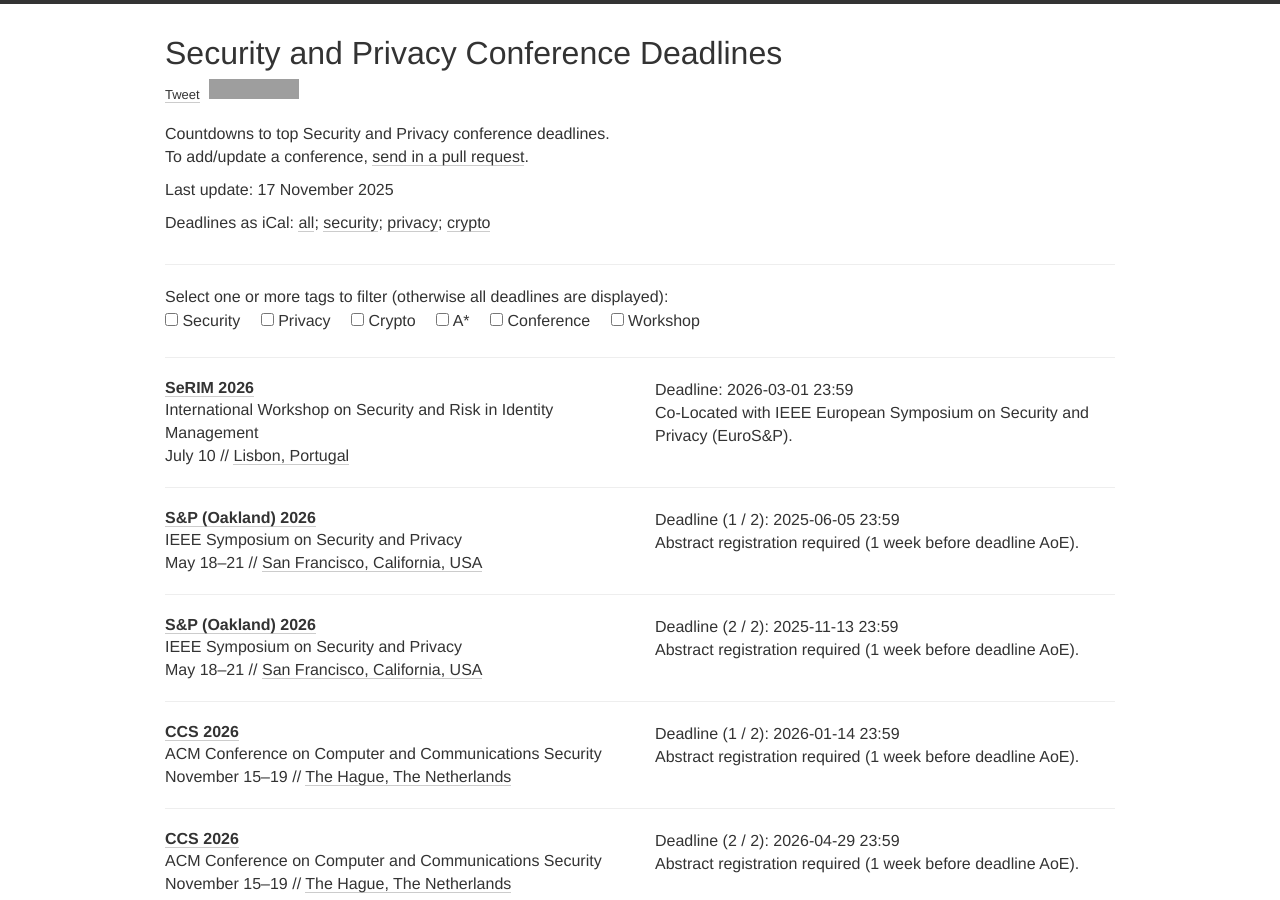
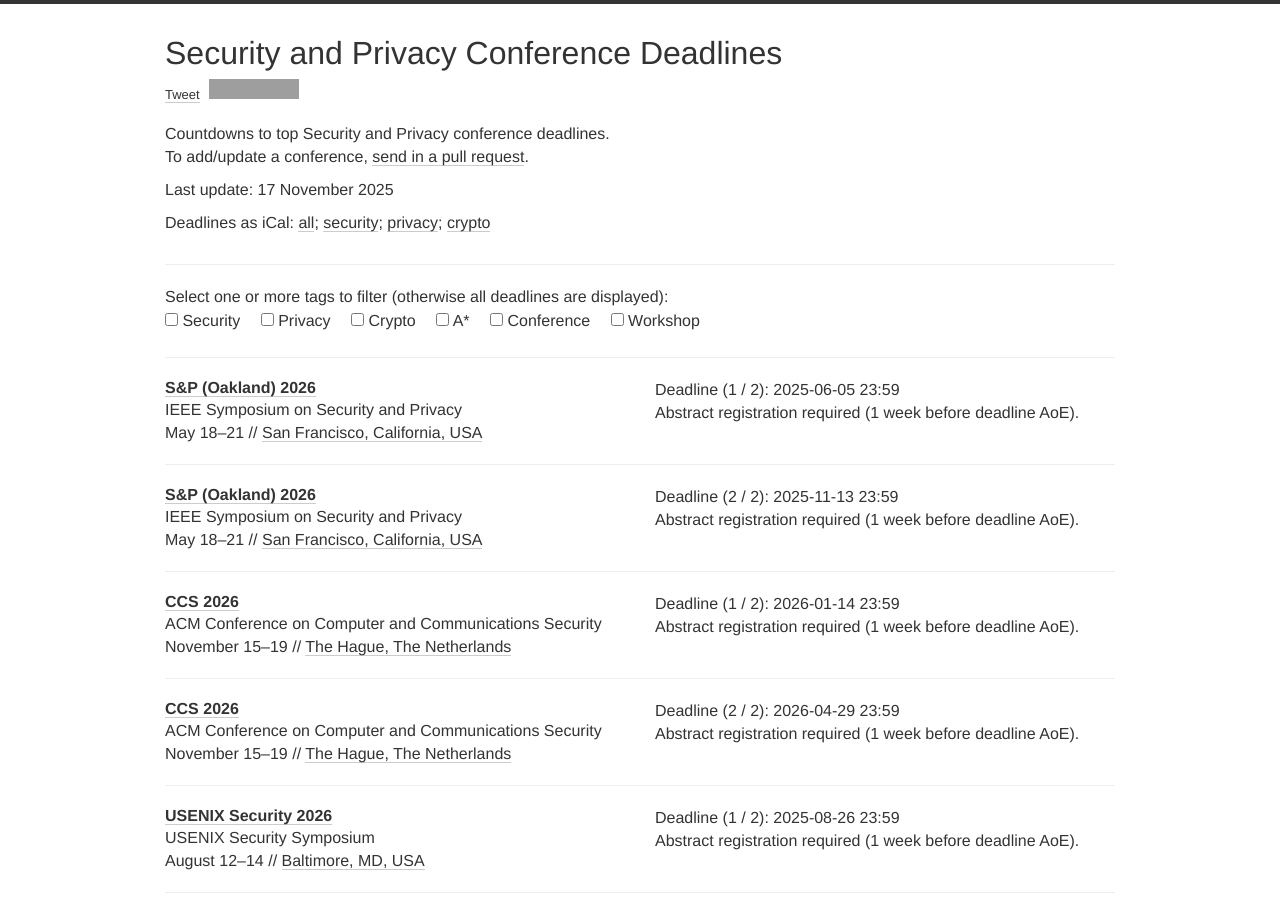
Before and after one commit to sec-deadlines/sec-deadlines.github.io, a Jekyll site: the page built from index.html, in a window 1280 px wide and 900 px high. Built offline with Jekyll 4.4.1, drawn with Linux system fonts in a browser that asks for light colours; nearby versions of some CDN libraries; comment, search, counter and statistics services are not loaded; some of the changed text lies outside the part shown; grey boxes are pictures that could not be loaded.

Commit message:
Merge into prior year

```diff
--- a/_data/conferences.yml
+++ b/_data/conferences.yml
@@ -1,14 +1,4 @@
 # Security and Privacy
-
-- name: SeRIM
-  description: International Workshop on Security and Risk in Identity Management
-  year: 2026
-  comment: Co-Located with IEEE European Symposium on Security and Privacy (EuroS&P).
-  link: https://st.fbk.eu/events/SeRIM2026/
-  deadline: ["2026-03-01 23:59"]
-  date: July 10
-  place: Lisbon, Portugal
-  tags: [SEC, PRIV, SHOP]
 
 - name: S&P (Oakland)
   year: 2026
@@ -1317,12 +1307,12 @@
 
 - name: SeRIM
   description: International Workshop on Security and Risk in Identity Management
-  year: 2025
+  year: 2026
   comment: Co-Located with IEEE European Symposium on Security and Privacy (EuroS&P).
-  link: https://st.fbk.eu/events/SeRIM2025/
-  deadline: ["2025-03-10 23:59"]
-  date: July 4
-  place: Venice, Italy
+  link: https://st.fbk.eu/events/SeRIM2026/
+  deadline: ["2026-03-01 23:59"]
+  date: July 10
+  place: Lisbon, Portugal
   tags: [SEC, PRIV, SHOP]
 
 - name: Crypto Valley Conference
```
